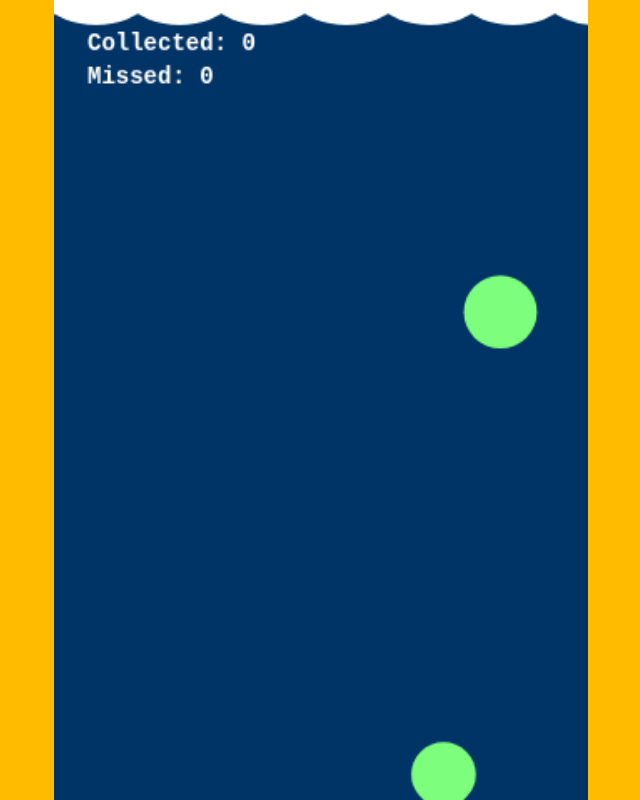
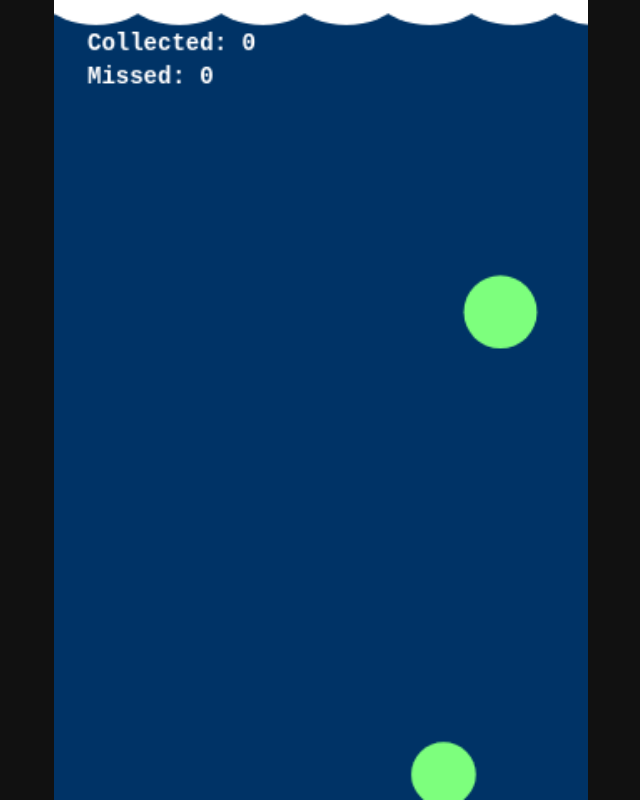
Before and after one commit to ozizit/mci2, a plain HTML site: page index.html in a window 1280 px wide. Shown: the whole page, without its empty margins (319-959 px from the left). Drawn offline with Linux system fonts and the light colour scheme.

Commit message:
Update index.html

```diff
--- a/index.html
+++ b/index.html
@@ -13,7 +13,7 @@
         body {
     margin: 0;
     padding: 0;
-    background-color: #ffbb00;
+    background-color: #111111;
 }
 
 canvas {
```
